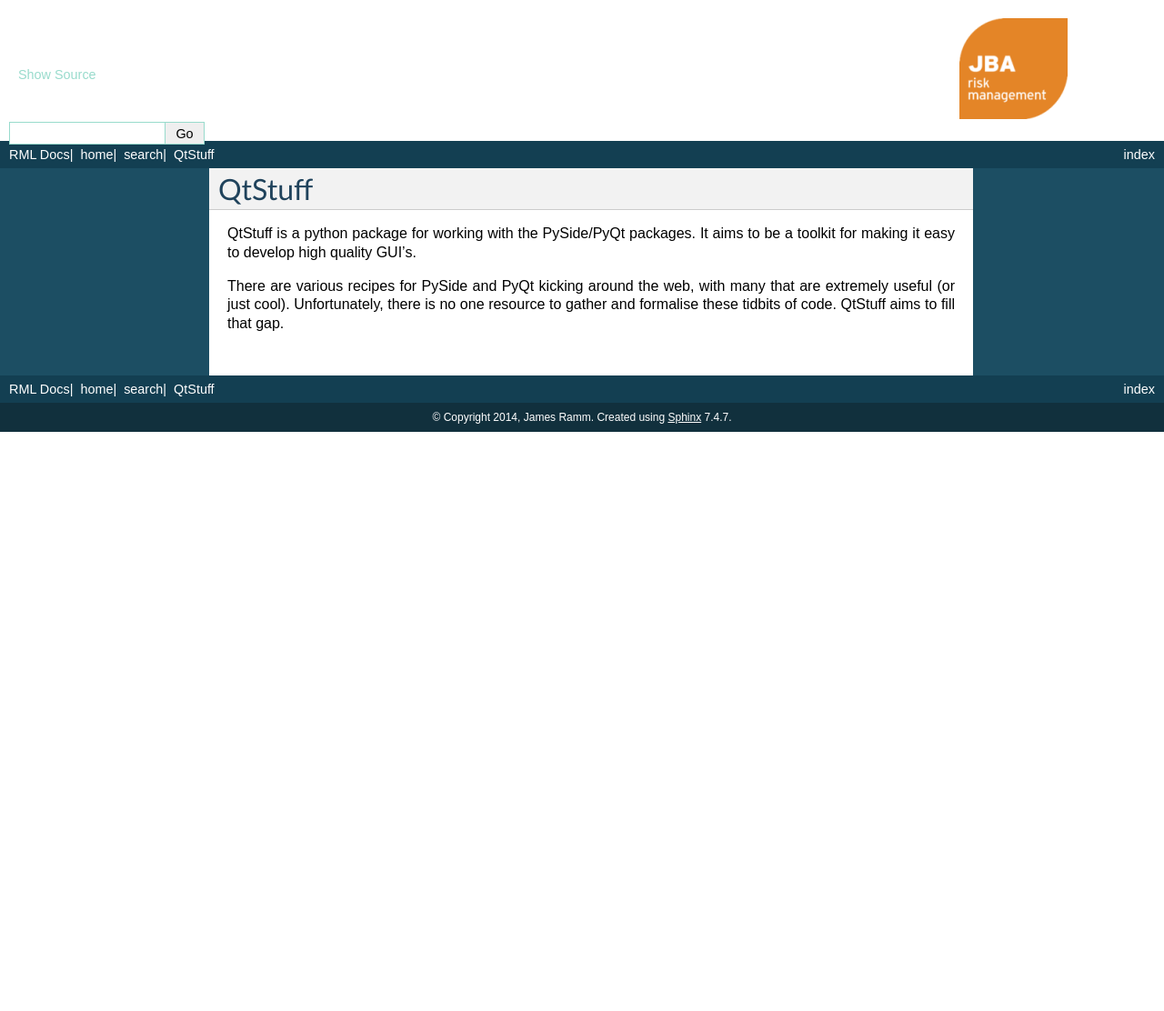
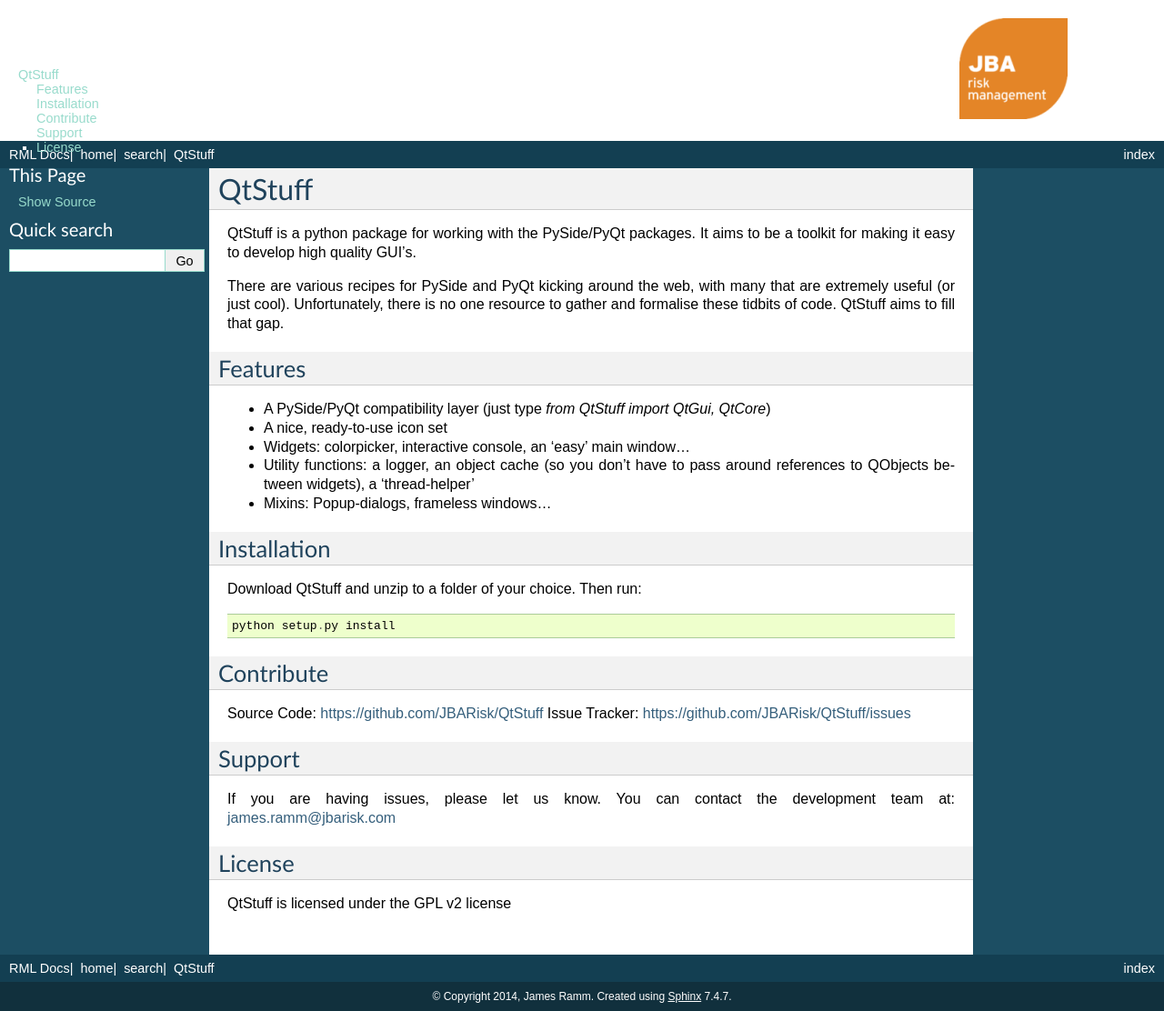
Before and after one commit to JamesRamm/QtStuff, a Sphinx documentation site: the page built from docs/index.rst, in a window 1280 px wide and 1112 px high. Shown: the whole window at 91% size. Built offline with Sphinx 7.4.7, drawn with Linux system fonts in a browser that asks for light colours; formulas are drawn with MathJax 3.

Commit message:
updated docs
Updated docs - Added front page sections

```diff
--- a/docs/index.rst
+++ b/docs/index.rst
@@ -11,3 +11,40 @@
 are extremely useful (or just cool). Unfortunately, there is no one resource to gather
 and formalise these tidbits of code.
 QtStuff aims to fill that gap.
+
+
+Features
+---------
+
+* A PySide/PyQt compatibility layer (just type `from QtStuff import QtGui, QtCore`)
+* A nice, ready-to-use icon set
+* Widgets: colorpicker, interactive console, an 'easy' main window...
+* Utility functions: a logger, an object cache (so you don't have to pass around references to QObjects between widgets), a 'thread-helper'
+* Mixins: Popup-dialogs, frameless windows...
+
+
+Installation
+---------------
+
+Download QtStuff and unzip to a folder of your choice. Then run::
+
+    python setup.py install
+
+
+
+
+Contribute
+-------------
+
+Source Code: https://github.com/JBARisk/QtStuff
+Issue Tracker: https://github.com/JBARisk/QtStuff/issues
+
+Support
+----------
+
+If you are having issues, please let us know.
+You can contact the development team at: james.ramm@jbarisk.com
+
+License
+---------
+QtStuff is licensed under the GPL v2 license
```
